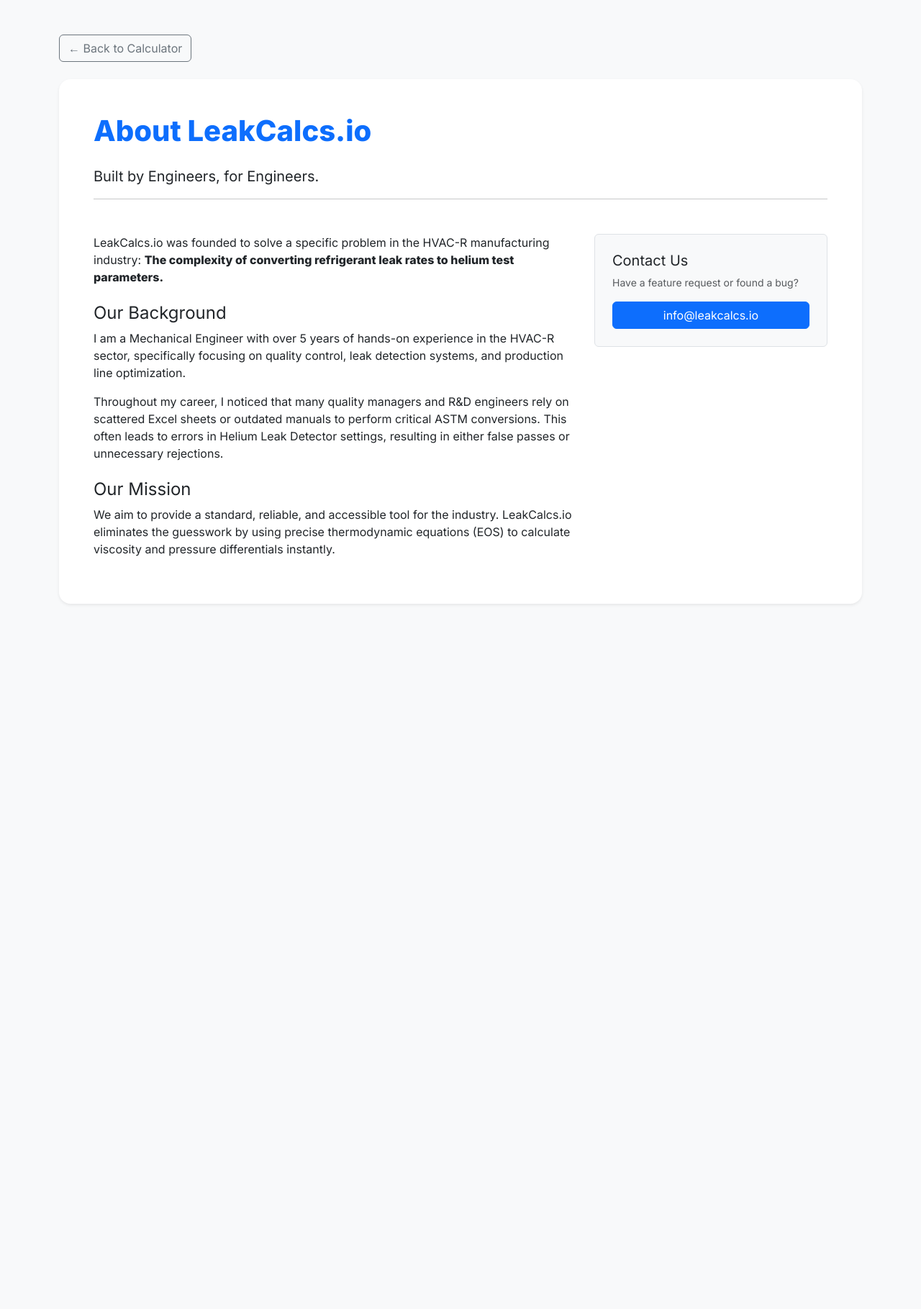
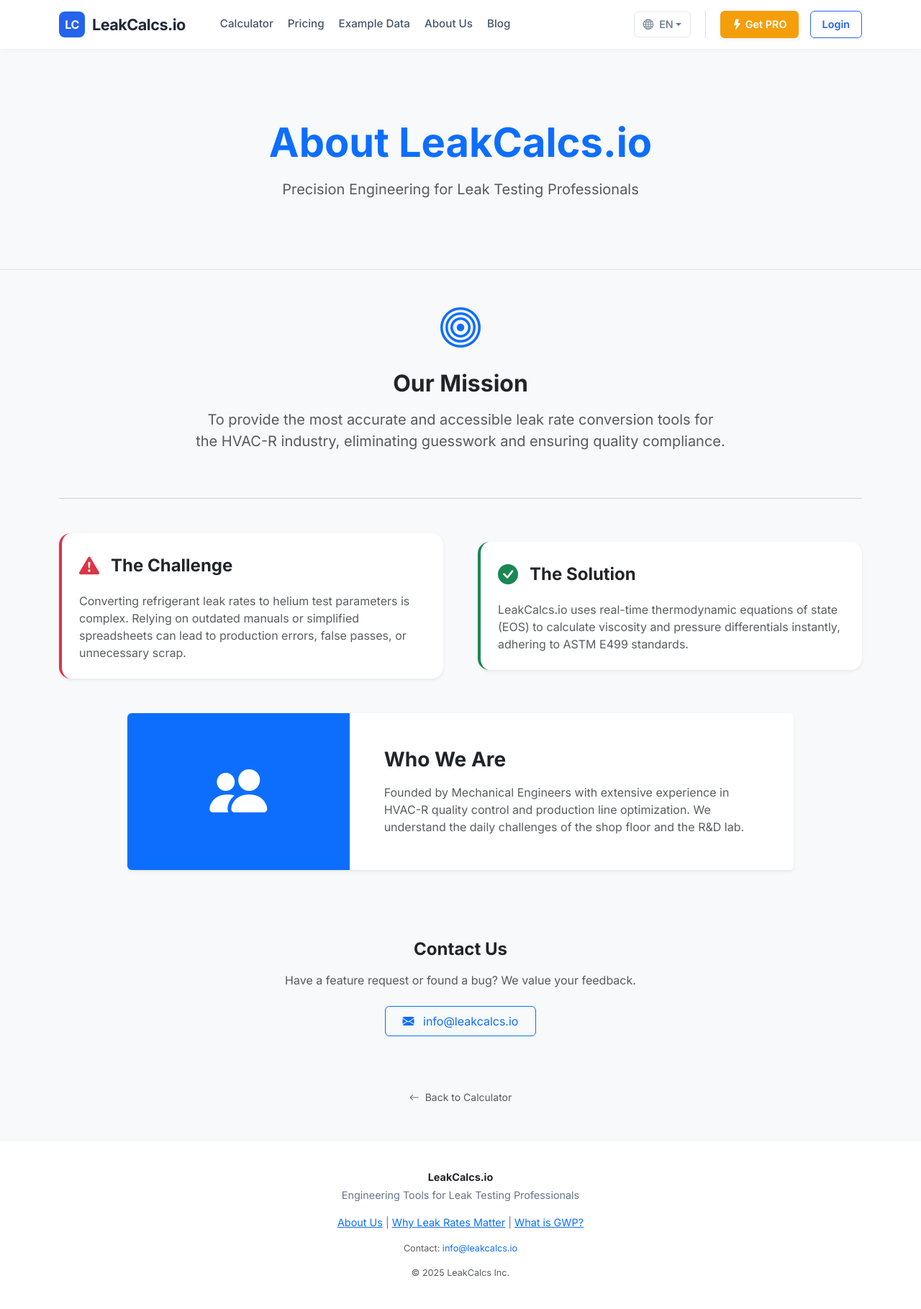
Before and after one commit to Deus09/leakcalcs, a Flask app: page /about in a window 1280 px wide. Shown: the whole page at 72% size. Before the commit the page ends 840 px from the top, so only its background shows below. Run offline with Flask 3, Linux system fonts and the light colour scheme.

Commit message:
Hakkında sayfası için içerik ve çeviriler eklendi; kullanıcı deneyimini geliştirmek amacıyla düzenlemeler yapıldı.

```diff
--- a/templates/about.html
+++ b/templates/about.html
@@ -1,41 +1,83 @@
-<!DOCTYPE html>
-<html lang="{{ lang }}">
-<head>
-    <meta charset="UTF-8">
-    <meta name="viewport" content="width=device-width, initial-scale=1.0">
-    <title>About Us | LeakCalcs.io</title>
-    <meta name="description" content="Learn about the engineering team behind LeakCalcs.io. Experts in HVAC-R quality control and leak testing standards.">
-    <link href="https://cdn.jsdelivr.net/npm/bootstrap@5.3.0/dist/css/bootstrap.min.css" rel="stylesheet">
-    <link href="https://fonts.googleapis.com/css2?family=Inter:wght@400;600;800&display=swap" rel="stylesheet">
-    <style>body { background-color: #f8f9fa; font-family: 'Inter', sans-serif; }</style>
-</head>
-<body>
-    <div class="container py-5">
-        <a href="/?lang={{ lang }}" class="btn btn-outline-secondary mb-4">&larr; Back to Calculator</a>
-        <div class="bg-white p-5 rounded-4 shadow-sm">
-            <h1 class="fw-bold text-primary mb-4">About LeakCalcs.io</h1>
-            <p class="lead">Built by Engineers, for Engineers.</p>
-            <hr>
-            <div class="row mt-5">
-                <div class="col-md-8">
-                    <p>LeakCalcs.io was founded to solve a specific problem in the HVAC-R manufacturing industry: <strong>The complexity of converting refrigerant leak rates to helium test parameters.</strong></p>
+{% extends "base.html" %}
 
-                    <h4 class="mt-4">Our Background</h4>
-                    <p>I am a Mechanical Engineer with over 5 years of hands-on experience in the HVAC-R sector, specifically focusing on quality control, leak detection systems, and production line optimization.</p>
-                    <p>Throughout my career, I noticed that many quality managers and R&D engineers rely on scattered Excel sheets or outdated manuals to perform critical ASTM conversions. This often leads to errors in Helium Leak Detector settings, resulting in either false passes or unnecessary rejections.</p>
+{% block title %}{{ t.about_title }} | LeakCalcs.io{% endblock %}
 
-                    <h4 class="mt-4">Our Mission</h4>
-                    <p>We aim to provide a standard, reliable, and accessible tool for the industry. LeakCalcs.io eliminates the guesswork by using precise thermodynamic equations (EOS) to calculate viscosity and pressure differentials instantly.</p>
+{% block content %}
+<div class="bg-light py-5 border-bottom">
+    <div class="container text-center py-5">
+        <h1 class="display-4 fw-bold text-primary mb-3">{{ t.about_title }}</h1>
+        <p class="lead text-muted mb-0">{{ t.about_subtitle }}</p>
+    </div>
+</div>
+
+<div class="container py-5">
+    <!-- Mission Section -->
+    <div class="row justify-content-center mb-5">
+        <div class="col-lg-8 text-center">
+            <div class="mb-4">
+                <i class="bi bi-bullseye text-primary display-4"></i>
+            </div>
+            <h2 class="fw-bold mb-3">{{ t.about_mission_title }}</h2>
+            <p class="fs-5 text-muted">{{ t.about_mission_text }}</p>
+        </div>
+    </div>
+
+    <hr class="my-5 text-muted opacity-25">
+
+    <!-- Problem & Solution -->
+    <div class="row g-5 align-items-center mb-5">
+        <div class="col-md-6">
+            <div class="p-4 bg-white rounded-4 shadow-sm h-100 border-start border-4 border-danger">
+                <div class="d-flex align-items-center mb-3">
+                    <i class="bi bi-exclamation-triangle-fill text-danger fs-3 me-3"></i>
+                    <h3 class="h4 fw-bold mb-0">{{ t.about_problem_title }}</h3>
                 </div>
-                <div class="col-md-4">
-                    <div class="p-4 bg-light rounded border">
-                        <h5>Contact Us</h5>
-                        <p class="small text-muted">Have a feature request or found a bug?</p>
-                        <a href="mailto:info@leakcalcs.io" class="btn btn-primary w-100">info@leakcalcs.io</a>
+                <p class="text-muted mb-0">{{ t.about_problem_text }}</p>
+            </div>
+        </div>
+        <div class="col-md-6">
+            <div class="p-4 bg-white rounded-4 shadow-sm h-100 border-start border-4 border-success">
+                <div class="d-flex align-items-center mb-3">
+                    <i class="bi bi-check-circle-fill text-success fs-3 me-3"></i>
+                    <h3 class="h4 fw-bold mb-0">{{ t.about_solution_title }}</h3>
+                </div>
+                <p class="text-muted mb-0">{{ t.about_solution_text }}</p>
+            </div>
+        </div>
+    </div>
+
+    <!-- Team Section -->
+    <div class="row justify-content-center mb-5">
+        <div class="col-lg-10">
+            <div class="card border-0 shadow-sm overflow-hidden">
+                <div class="row g-0">
+                    <div class="col-md-4 bg-primary text-white d-flex align-items-center justify-content-center p-5">
+                        <i class="bi bi-people-fill display-1"></i>
+                    </div>
+                    <div class="col-md-8">
+                        <div class="card-body p-5">
+                            <h3 class="card-title fw-bold mb-3">{{ t.about_team_title }}</h3>
+                            <p class="card-text text-muted">{{ t.about_team_text }}</p>
+                        </div>
                     </div>
                 </div>
             </div>
         </div>
     </div>
-</body>
-</html>
+
+    <!-- Contact Section -->
+    <div class="text-center py-5">
+        <h4 class="fw-bold mb-3">{{ t.about_contact_title }}</h4>
+        <p class="text-muted mb-4">{{ t.about_contact_text }}</p>
+        <a href="mailto:info@leakcalcs.io" class="btn btn-outline-primary px-4 py-2">
+            <i class="bi bi-envelope-fill me-2"></i> info@leakcalcs.io
+        </a>
+    </div>
+
+    <div class="text-center mt-4">
+        <a href="/?lang={{ lang }}" class="text-decoration-none text-muted small">
+            <i class="bi bi-arrow-left me-1"></i> {{ t.about_back_btn }}
+        </a>
+    </div>
+</div>
+{% endblock %}
--- a/translations.py
+++ b/translations.py
@@ -50,7 +50,22 @@
         'upsell_title': 'Upgrade to PRO',
         'upsell_desc': 'You selected a PRO Feature. Upgrade your plan to access all gases and advanced modes.',
         'upsell_btn': 'Get Instant Access',
-        'upsell_login': 'Already purchased? Activate License'
+        'upsell_login': 'Already purchased? Activate License',
+
+        # About Page
+        'about_title': 'About LeakCalcs.io',
+        'about_subtitle': 'Precision Engineering for Leak Testing Professionals',
+        'about_mission_title': 'Our Mission',
+        'about_mission_text': 'To provide the most accurate and accessible leak rate conversion tools for the HVAC-R industry, eliminating guesswork and ensuring quality compliance.',
+        'about_problem_title': 'The Challenge',
+        'about_problem_text': 'Converting refrigerant leak rates to helium test parameters is complex. Relying on outdated manuals or simplified spreadsheets can lead to production errors, false passes, or unnecessary scrap.',
+        'about_solution_title': 'The Solution',
+        'about_solution_text': 'LeakCalcs.io uses real-time thermodynamic equations of state (EOS) to calculate viscosity and pressure differentials instantly, adhering to ASTM E499 standards.',
+        'about_team_title': 'Who We Are',
+        'about_team_text': 'Founded by Mechanical Engineers with extensive experience in HVAC-R quality control and production line optimization. We understand the daily challenges of the shop floor and the R&D lab.',
+        'about_contact_title': 'Contact Us',
+        'about_contact_text': 'Have a feature request or found a bug? We value your feedback.',
+        'about_back_btn': 'Back to Calculator'
     },
     'es': {
         'title': 'Calculadora de Fugas de Helio | LeakCalcs.io',
@@ -103,7 +118,22 @@
         'upsell_title': 'Actualizar a PRO',
         'upsell_desc': 'Seleccionó una función PRO. Actualice su plan para acceder a todos los gases.',
         'upsell_btn': 'Obtener Acceso Instantáneo',
-        'upsell_login': '¿Ya compró? Activar Licencia'
+        'upsell_login': '¿Ya compró? Activar Licencia',
+
+        # About Page
+        'about_title': 'Sobre LeakCalcs.io',
+        'about_subtitle': 'Ingeniería de Precisión para Profesionales de Pruebas de Fugas',
+        'about_mission_title': 'Nuestra Misión',
+        'about_mission_text': 'Proporcionar las herramientas de conversión de tasas de fuga más precisas y accesibles para la industria HVAC-R, eliminando conjeturas y asegurando el cumplimiento de la calidad.',
+        'about_problem_title': 'El Desafío',
+        'about_problem_text': 'Convertir tasas de fuga de refrigerante a parámetros de prueba de helio es complejo. Depender de manuales obsoletos o hojas de cálculo simplificadas puede llevar a errores de producción.',
+        'about_solution_title': 'La Solución',
+        'about_solution_text': 'LeakCalcs.io utiliza ecuaciones de estado termodinámicas (EOS) en tiempo real para calcular la viscosidad y los diferenciales de presión al instante, cumpliendo con las normas ASTM E499.',
+        'about_team_title': 'Quiénes Somos',
+        'about_team_text': 'Fundado por Ingenieros Mecánicos con amplia experiencia en control de calidad HVAC-R y optimización de líneas de producción. Entendemos los desafíos diarios de la planta y el laboratorio de I+D.',
+        'about_contact_title': 'Contáctenos',
+        'about_contact_text': '¿Tiene una solicitud de función o encontró un error? Valoramos sus comentarios.',
+        'about_back_btn': 'Volver a la Calculadora'
     },
     'it': {
         'title': 'Calcolatore Tasso di Perdita Elio | LeakCalcs.io',
@@ -156,6 +186,21 @@
         'upsell_title': 'Passa a PRO',
         'upsell_desc': 'Hai selezionato una funzione PRO. Aggiorna il piano per accedere a tutto.',
         'upsell_btn': 'Ottieni Accesso Immediato',
-        'upsell_login': 'Già acquistato? Attiva Licenza'
+        'upsell_login': 'Già acquistato? Attiva Licenza',
+
+        # About Page
+        'about_title': 'Chi Siamo',
+        'about_subtitle': 'Ingegneria di Precisione per Professionisti dei Test di Tenuta',
+        'about_mission_title': 'La Nostra Missione',
+        'about_mission_text': 'Fornire gli strumenti di conversione dei tassi di perdita più accurati e accessibili per l\'industria HVAC-R, eliminando le congetture e garantendo la conformità della qualità.',
+        'about_problem_title': 'La Sfida',
+        'about_problem_text': 'Convertire i tassi di perdita di refrigerante in parametri di test all\'elio è complesso. Affidarsi a manuali obsoleti o fogli di calcolo semplificati può portare a errori di produzione.',
+        'about_solution_title': 'La Soluzione',
+        'about_solution_text': 'LeakCalcs.io utilizza equazioni di stato termodinamiche (EOS) in tempo reale per calcolare istantaneamente viscosità e differenziali di pressione, aderendo agli standard ASTM E499.',
+        'about_team_title': 'Chi Siamo',
+        'about_team_text': 'Fondato da Ingegneri Meccanici con vasta esperienza nel controllo qualità HVAC-R e nell\'ottimizzazione delle linee di produzione. Comprendiamo le sfide quotidiane dell\'officina e del laboratorio R&D.',
+        'about_contact_title': 'Contattaci',
+        'about_contact_text': 'Hai una richiesta di funzionalità o hai trovato un bug? Apprezziamo il tuo feedback.',
+        'about_back_btn': 'Torna alla Calcolatrice'
     }
 }
```
